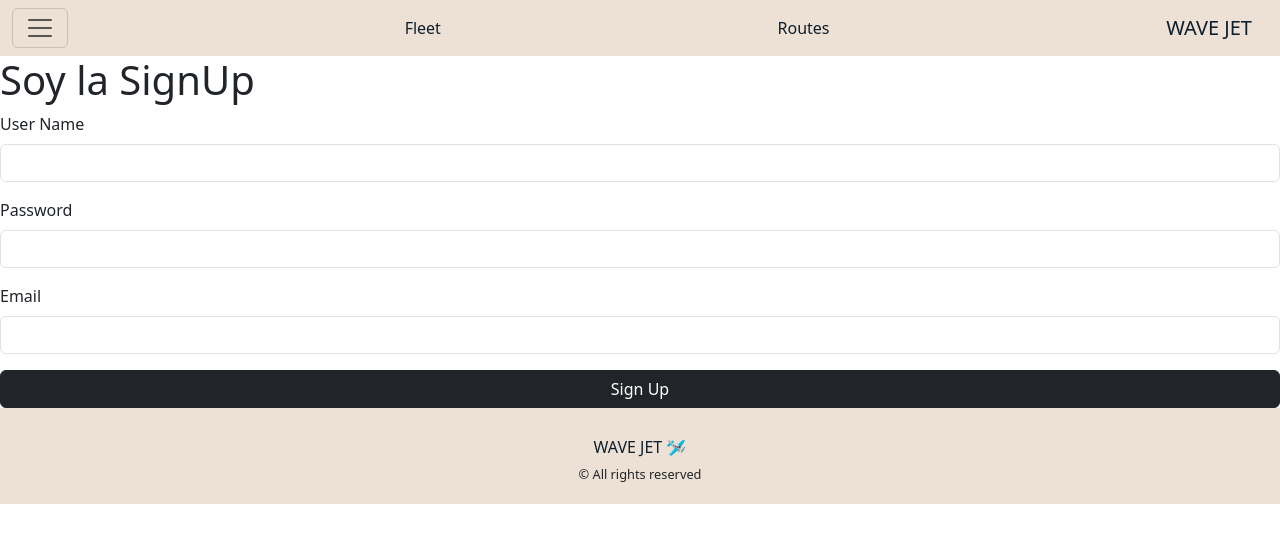
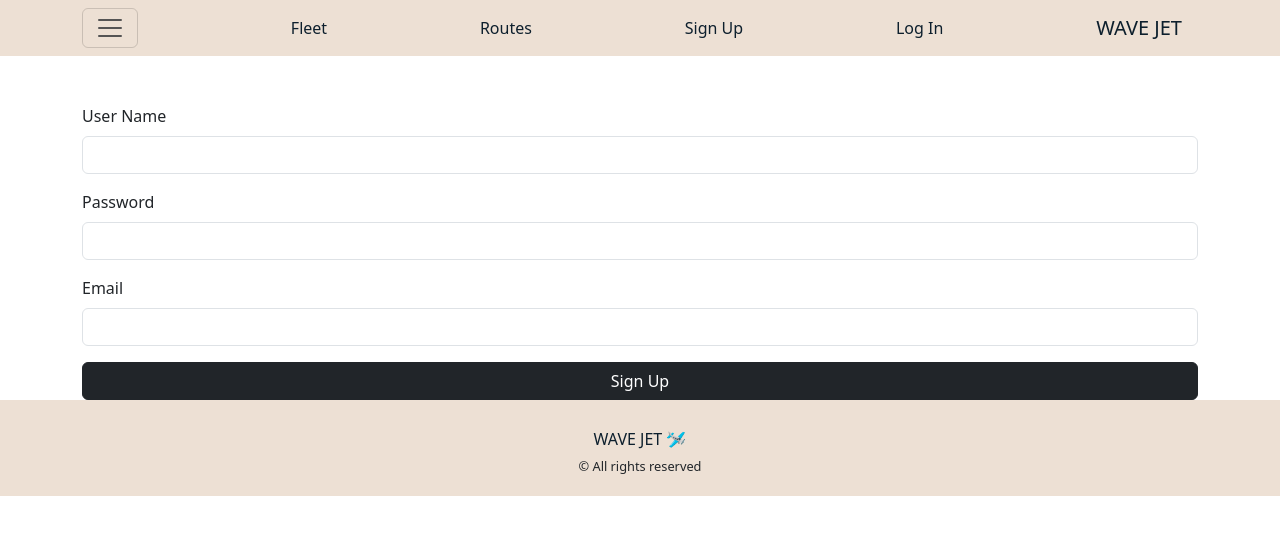
Before and after one commit to marietazetta/wave-jet-client, a React (Vite) app: page /signup in a window 1280 px wide. Shown: the top 542 px of the page. Built offline with nearby package versions, Linux system fonts and the light colour scheme.

Commit message:
logout logic, profilepage logic done

```diff
--- a/src/components/Navigation/Navigation.jsx
+++ b/src/components/Navigation/Navigation.jsx
@@ -1,15 +1,20 @@
 import { Link } from "react-router-dom"
 import "./Navigation.css"
 import { Nav, Navbar, Container, Offcanvas, NavDropdown, Form, Button } from "react-bootstrap"
+import { useContext } from 'react'
+import { AuthContext } from "../../contexts/auth.context"
+
 
 
 const Navigation = () => {
+
+    const { loggedUser, logout } = useContext(AuthContext)
 
     return (
         <>
             {[false].map((expand) => (
                 <Navbar key={expand} expand={expand} className="Navbar">
-                    <Container fluid>
+                    <Container>
                         <Navbar.Toggle aria-controls={`offcanvasNavbar-expand-${expand}`} />
 
                         <Link to="/fleet">
@@ -18,6 +23,25 @@ const Navigation = () => {
                         <Link to="/routes">
                             <Nav.Link href="/routes" as="span">Routes</Nav.Link>
                         </Link>
+
+
+
+                        {
+                            loggedUser ?
+                                <>
+                                    <Navbar.Text>Welcome, {loggedUser.username}!</Navbar.Text>
+                                    <span onClick={logout} className='nav-link'>Cerrar sesión</span>
+                                </>
+                                :
+                                <>
+                                    <Link to="/signup">
+                                        <Nav.Link href="/signup" as="span">Sign Up</Nav.Link>
+                                    </Link>
+                                    <Link to="/login">
+                                        <Nav.Link href="/login" as="span">Log In</Nav.Link>
+                                    </Link>
+                                </>
+                        }
 
                         <Navbar.Brand href="/">WAVE JET</Navbar.Brand>
                         <Navbar.Offcanvas
@@ -33,13 +57,13 @@ const Navigation = () => {
                             </Offcanvas.Header>
                             <Offcanvas.Body className="canvas-body">
                                 <Nav className="justify-content-end flex-grow-1 pe-3">
-                                    <Nav.Link href="#action1">Fleet</Nav.Link>
-                                    <Nav.Link href="#action2">About</Nav.Link>
+                                    <Nav.Link href="/fleet">Fleet</Nav.Link>
+                                    <Nav.Link href="/about">About</Nav.Link>
                                     <NavDropdown
                                         title="Profile"
                                         id={`offcanvasNavbarDropdown-expand-${expand}`}
                                     >
-                                        <NavDropdown.Item href="#action3">My Details</NavDropdown.Item>
+                                        <NavDropdown.Item href="/profile">My Profile</NavDropdown.Item>
                                         <NavDropdown.Item href="#action4">
                                             Log Out
                                         </NavDropdown.Item>
--- a/src/contexts/auth.context.jsx
+++ b/src/contexts/auth.context.jsx
@@ -21,6 +21,8 @@ function AuthProviderWrapper(props) {
                     setIsLoading(false)
                 })
                 .catch(err => logout())
+        } else {
+            logout()
         }
     }
 
--- a/src/pages/Aircrafts/AircraftDetailsPage/AirCraftDetailsPage.css
+++ b/src/pages/Aircrafts/AircraftDetailsPage/AirCraftDetailsPage.css
@@ -1,3 +1,8 @@
+.aircraft-image {
+    width: 50%;
+
+}
+
 .table-custom {
     width: 100%;
     margin-top: 20px;
--- a/src/pages/Aircrafts/AircraftDetailsPage/AircraftDetailsPage.jsx
+++ b/src/pages/Aircrafts/AircraftDetailsPage/AircraftDetailsPage.jsx
@@ -1,6 +1,6 @@
 import { useEffect, useState } from "react";
 import { useParams } from "react-router-dom";
-import { Container, Row, Button, Col } from "react-bootstrap";
+import { Container, Row, Button, Col, Card } from "react-bootstrap";
 import aircraftServices from "../../../services/aircraft.services";
 import { Link } from "react-router-dom";
 import "./AirCraftDetailsPage.css";
@@ -25,9 +25,19 @@ const AircraftDetailsPage = () => {
     };
 
     return (
+
+        <div className="AircraftDetailsPage">
+
             <Container>
-            <Row className="my-4">
+                <Row className="mb-4">
                     <h1 className="text">{aircraft.model}</h1>
+                </Row>
+
+                <Row className="aircraft-image">
+                    <Card.Img variant="top"
+                        src={aircraft.mainImage}
+                        className="rounded-top equal-aspect-ratio"
+                    />
                 </Row>
 
                 <Row className="mb-4">
@@ -101,6 +111,8 @@ const AircraftDetailsPage = () => {
                     </Button>
                 </Link>
             </Container>
+
+        </div>
     );
 };
 
--- a/src/pages/Users/SignUpPage/SignUpPage.jsx
+++ b/src/pages/Users/SignUpPage/SignUpPage.jsx
@@ -1,12 +1,17 @@
 
+import { Container } from "react-bootstrap"
 import UserSignUpForm from "../../../components/Users/UserSignUpForm/UserSignUpForm"
+
 
 const SignUp = () => {
     return (
         <>
-            <h1>Soy la SignUp</h1>
 
-            <UserSignUpForm />
+            <Container className='pt-5'>
+
+                <UserSignUpForm />
+
+            </Container>
 
         </>
 
--- a/src/routes/AppRoutes.jsx
+++ b/src/routes/AppRoutes.jsx
@@ -24,6 +24,10 @@ const Approutes = () => {
     return (
 
         <Routes>
+            <Route path={'/about'} element={<AboutPage />} />
+            <Route path={'/signup'} element={<SignupPage />} />
+            <Route path={'/login'} element={<LoginPage />} />
+
             <Route path={'/'} element={<HomePage />} />
             <Route path={'/fleet'} element={<AircraftsPage />} />
             <Route path={'/fleet/:aircraftId'} element={<AircraftDetailsPage />} />
@@ -33,13 +37,10 @@ const Approutes = () => {
             <Route path={'/routes'} element={<FlightsPage />} />
             <Route path={'/routes/:flightId'} element={<FlightDetailsPage />} />
             <Route path={'/routes/add'} element={<AddFlightFormPage />} />
+            <Route path={'/routes/edit/:flightId'} element={<EditFlightFormPage />} />
             <Route path={'/fleet/edit/:aircraftId'} element={<EditAircraftFormPage />} />
             <Route path={'/fleet/add'} element={<AddAircraftFormPage />} />
-            <Route path={'/routes/edit/:flightId'} element={<EditFlightFormPage />} />
 
-            <Route path={'/about'} element={<AboutPage />} />
-            <Route path={'/signup'} element={<SignupPage />} />
-            <Route path={'/login'} element={<LoginPage />} />
 
             <Route element={<PrivateRoute />}>
                 <Route path={'/profile'} element={<ProfilePage />} />
```
Lines whose indentation alone changed are shown as unchanged.
